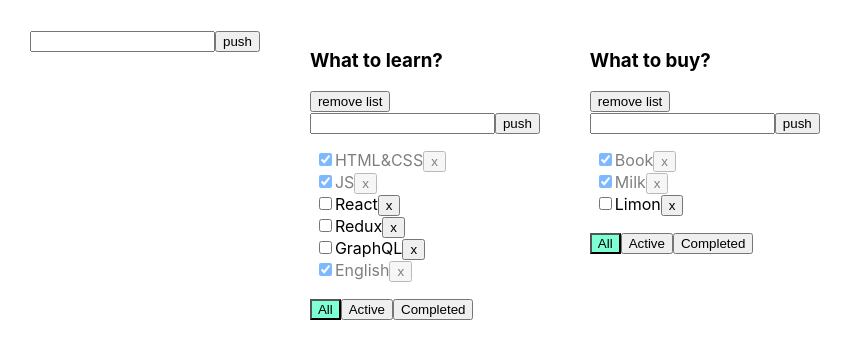
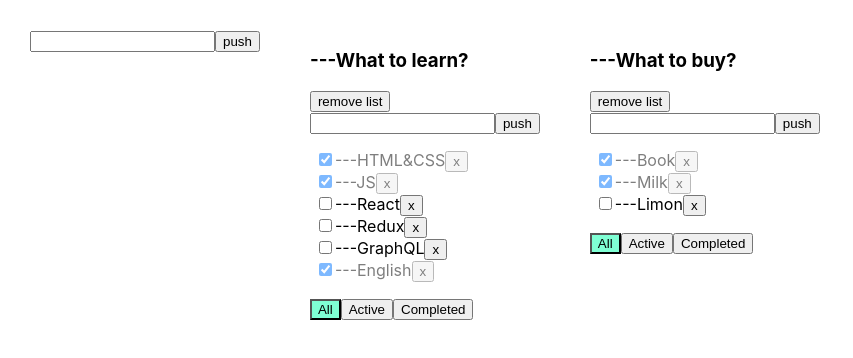
Before and after one commit to Mayday2020/TodoList_ReactTS_HW, a React (Create React App) app: page / in a window 1280 px wide. Shown: the top 358 px of the page, without its empty margins (0-853 px from the left). Built offline with nearby package versions, Linux system fonts and the light colour scheme.

Commit message:
'task06'

```diff
--- a/src/App.tsx
+++ b/src/App.tsx
@@ -21,15 +21,13 @@ function App() {
         tasksObj[todolistId] = filteredTasks
         setTasks({...tasksObj})
     }
-
     function changeFilter(value: FilterValuesType, todolistId: string) {
         let todolist = todolists.find(tl => tl.id === todolistId);
         if (todolist) {
             todolist.filter = value;
-            setTodolist([...todolists])
+            setTodolists([...todolists])
         }
     }
-
     function addTask(title: string, todolistId: string) {
         let task = {id: v1(), title: title, isDone: false}
         let tasks = tasksObj[todolistId]
@@ -37,7 +35,6 @@ function App() {
         tasksObj[todolistId] = newTasks
         setTasks({...tasksObj})
     }
-
     function changeStatus(taskId: string, isDone: boolean, todolistId: string) {
         let tasks = tasksObj[todolistId]
         let task = tasks.find(t => t.id === taskId);
@@ -45,20 +42,31 @@ function App() {
             task.isDone = isDone;
             setTasks({...tasksObj})
         }
-
-
     }
-
+    function changeTaskTitle(taskId: string, newTitle: string, todolistId: string) {
+        let tasks = tasksObj[todolistId]
+        let task = tasks.find(t => t.id === taskId);
+        if (task) {
+            task.title = newTitle;
+            setTasks({...tasksObj})
+        }
+    }
     function removeTodolist(todolistId: string) {
         let filteredTodolist = todolists.filter(tl => tl.id !== todolistId)
-        setTodolist(filteredTodolist)
+        setTodolists(filteredTodolist)
         delete tasksObj[todolistId]
         setTasks({...tasksObj})
     }
-
+    function changeTodolistTitle(newTitle: string, id: string){
+        const todolist = todolists.find(tl => tl.id === id)
+        if (todolist) {
+            todolist.title = newTitle
+            setTodolists([...todolists])
+        }
+    }
     let todolistId1 = v1(),
         todolistId2 = v1();
-    let [todolists, setTodolist] = useState<TodolistType[]>([
+    let [todolists, setTodolists] = useState<TodolistType[]>([
         {id: todolistId1, title: 'What to learn?', filter: 'all'},
         {id: todolistId2, title: 'What to buy?', filter: 'all'}
     ])
@@ -82,7 +90,7 @@ function App() {
             title: title,
             filter: 'all'
         }
-        setTodolist([todolist, ...todolists])
+        setTodolists([todolist, ...todolists])
         setTasks({
             ...tasksObj,
             [todolist.id]: []
@@ -108,8 +116,10 @@ function App() {
                                          changeFilter={changeFilter}
                                          addTask={addTask}
                                          changeTaskStatus={changeStatus}
+                                         changeTaskTitle={changeTaskTitle}
                                          filter={tl.filter}
                                          removeTodolist={removeTodolist}
+                                         changeTodolistTitle={changeTodolistTitle}
                         />
                     })
                 }
--- /dev/null
+++ b/src/EditableSpan.tsx
@@ -0,0 +1,27 @@
+import React, {ChangeEvent, useState} from "react";
+
+type EditableSpanPropsType = {
+    value: string
+    onChange: (newValue: string)=> void
+}
+
+export function EditableSpan(props: EditableSpanPropsType) {
+    let [editMode, setEditMode] = useState(false)
+    let [title, setTitle] = useState('')
+
+    const activateEditMode = () =>{
+        setEditMode(true)
+        setTitle(props.value)
+    }
+    const activatedViewMode = () => {
+        setEditMode(false)
+        props.onChange(title)
+    }
+    const onChangeTitleHandler = (e: ChangeEvent<HTMLInputElement>) => {
+        setTitle(e.currentTarget.value)
+    }
+
+    return editMode
+        ? <input onChange={onChangeTitleHandler} onBlur={activatedViewMode} value={title} autoFocus/>
+        : <span onDoubleClick={activateEditMode}>---{props.value}</span>
+}
--- a/src/Todolist.tsx
+++ b/src/Todolist.tsx
@@ -1,6 +1,7 @@
 import React, {ChangeEvent} from "react";
 import {FilterValuesType} from "./App";
 import {AddItemForm} from "./AddItemForm";
+import {EditableSpan} from "./EditableSpan";
 
 export type TaskType = {
     id: string
@@ -15,8 +16,10 @@ type PropsType = {
     changeFilter: (value: FilterValuesType, todolistId: string) => void
     addTask: (title: string, todolistId: string) => void
     changeTaskStatus: (taskId: string, isDone: boolean, todolistId: string) => void
+    changeTaskTitle: (taskId: string, newTitle: string, todolistId: string) => void
     filter: FilterValuesType
-    removeTodolist: (todolistId: string)=> void
+    removeTodolist: (todolistId: string) => void
+    changeTodolistTitle: (newTitle: string, id: string) => void
 }
 
 export function Todolist(props: PropsType) {
@@ -33,37 +36,50 @@ export function Todolist(props: PropsType) {
     const removeTodolist = () => {
         props.removeTodolist(props.id)
     }
+    const changeTodolistTitle = (newTitle: string) => {
+        props.changeTodolistTitle(newTitle, props.id)
+    }
     const addTask = (title: string) => {
         props.addTask(title, props.id)
     }
     return (
         <div>
-            <h3>{props.title}</h3><button onClick={removeTodolist}>remove list</button>
+            <h3><EditableSpan value={props.title} onChange={changeTodolistTitle}/></h3>
+            <button onClick={removeTodolist}>remove list</button>
             <AddItemForm addItem={addTask}/>
             <ul>
                 {props.tasks.map(t => {
-                        const onRemoveHandler = () => props.removeTask(t.id, props.id);
-                        const onChangeHandler = (e: ChangeEvent<HTMLInputElement>) => {
-                            props.changeTaskStatus(t.id, e.currentTarget.checked, props.id)
-                        }
-                        return <li key={t.id} className={t.isDone ? 'is_done' : ''}>
-                            <input type="checkbox"
-                                   onChange={onChangeHandler}
-                                   checked={t.isDone}/>
-                            <span>{t.title}</span>
-                            <button onClick={onRemoveHandler}>x</button>
-                        </li>
+                    const onClickHandler = () => props.removeTask(t.id, props.id);
+                    const onChangeStatusHandler = (e: ChangeEvent<HTMLInputElement>) => {
+                        let newIsDoneValue = e.currentTarget.checked;
+                        props.changeTaskStatus(t.id, newIsDoneValue, props.id)
                     }
+                    const onChangeTitleHandler = (title: string) => {
+                        props.changeTaskTitle(t.id, title, props.id)
+                    }
+
+                    return <li key={t.id} className={t.isDone ? 'is_done' : ''}>
+                        <input type="checkbox"
+                               onChange={onChangeStatusHandler}
+                               checked={t.isDone}/>
+                        <EditableSpan value={t.title}
+                                      onChange={onChangeTitleHandler}/>
+                        <button onClick={onClickHandler}>x</button>
+                    </li>
+                }
                 )
                 }
             </ul>
             <div>
-                <button className={props.filter === 'all' ? 'active_filter': ''}
-                        onClick={onAllClickHandler}>All</button>
-                <button className={props.filter === 'active' ? 'active_filter': ''}
-                        onClick={onActiveClickHandler}>Active</button>
-                <button className={props.filter === 'completed' ? 'active_filter': ''}
-                        onClick={onCompletedClickHandler}>Completed</button>
+                <button className={props.filter === 'all' ? 'active_filter' : ''}
+                        onClick={onAllClickHandler}>All
+                </button>
+                <button className={props.filter === 'active' ? 'active_filter' : ''}
+                        onClick={onActiveClickHandler}>Active
+                </button>
+                <button className={props.filter === 'completed' ? 'active_filter' : ''}
+                        onClick={onCompletedClickHandler}>Completed
+                </button>
             </div>
         </div>)
 }
```
